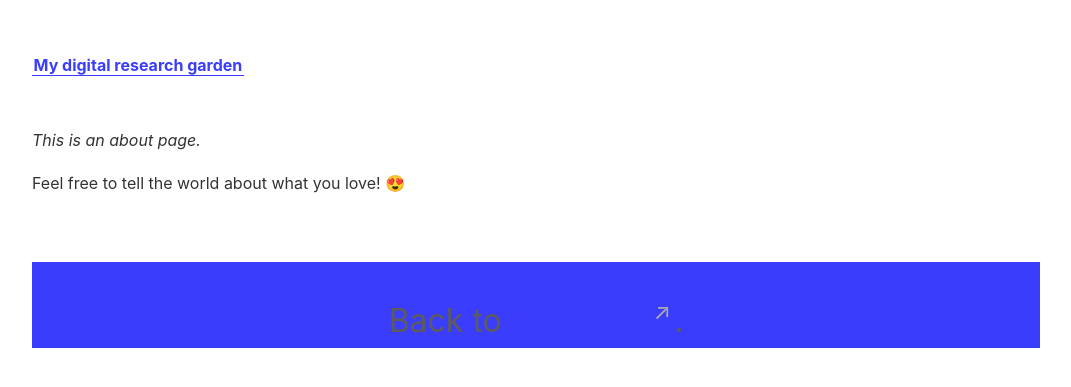
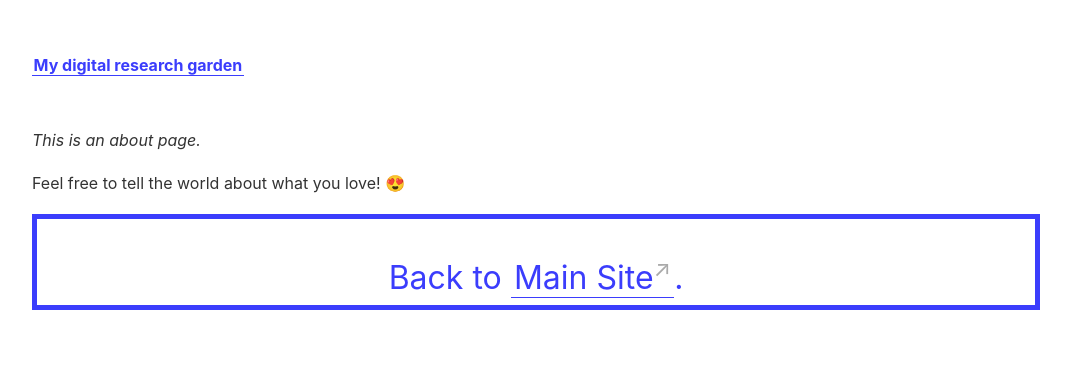
Before and after one commit to Chan-ops/my-digital-garden, a Jekyll site: the page built from _pages/about.md, in a window 1280 px wide. Shown: the top 387 px of the page, without its empty margins (104-1175 px from the left). Built offline with Jekyll 4.4.1, drawn with Linux system fonts in a browser that asks for light colours.

Commit message:
Update _style.scss

```diff
--- a/_sass/_style.scss
+++ b/_sass/_style.scss
@@ -28,11 +28,11 @@ time {
 }
 
 footer {
-  margin: 2em 0;
+  margin: 0;
   font-size: 32px;
   text-align: center;
-  color: mix($color-text, white, 80%);
-  background-color:  #3b3dfc;
+  color: $color-border;
+  border: 5px solid #3b3dfc;
   padding-top: 1em;
 }
 
```
